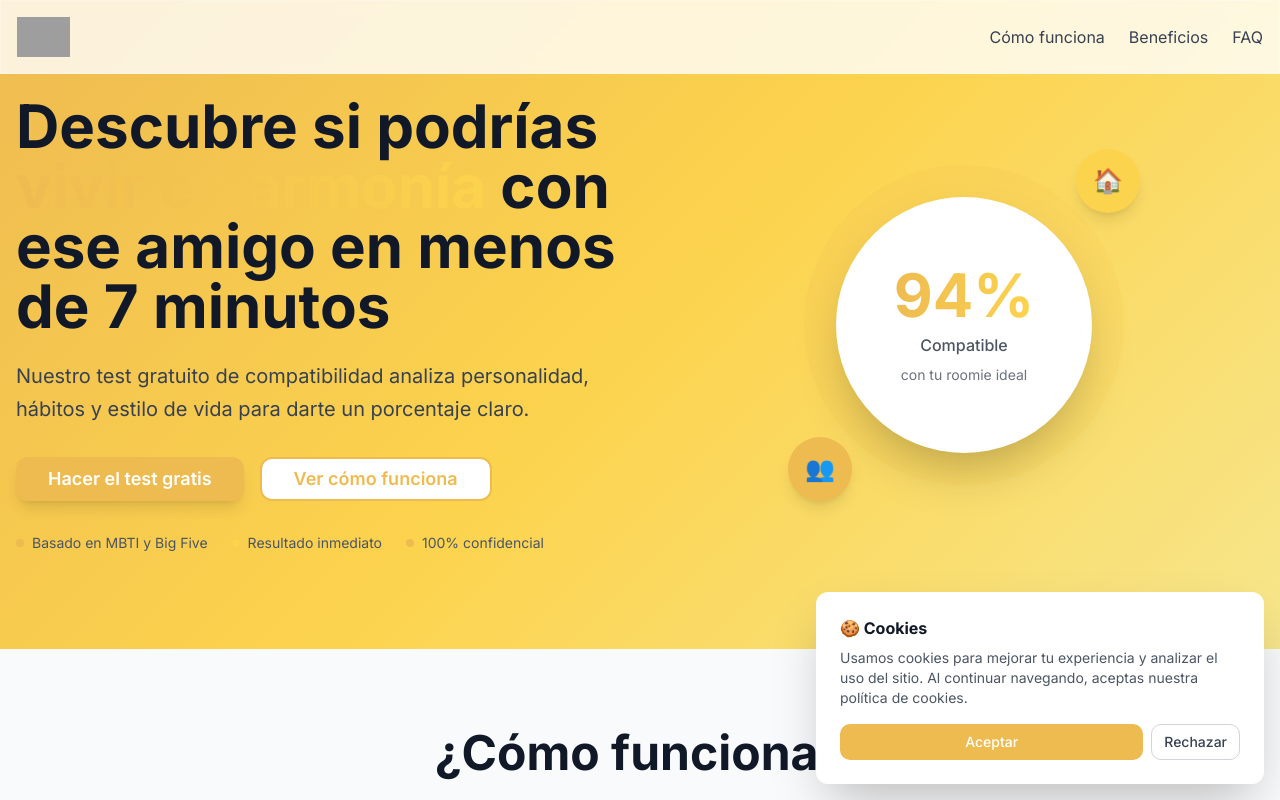
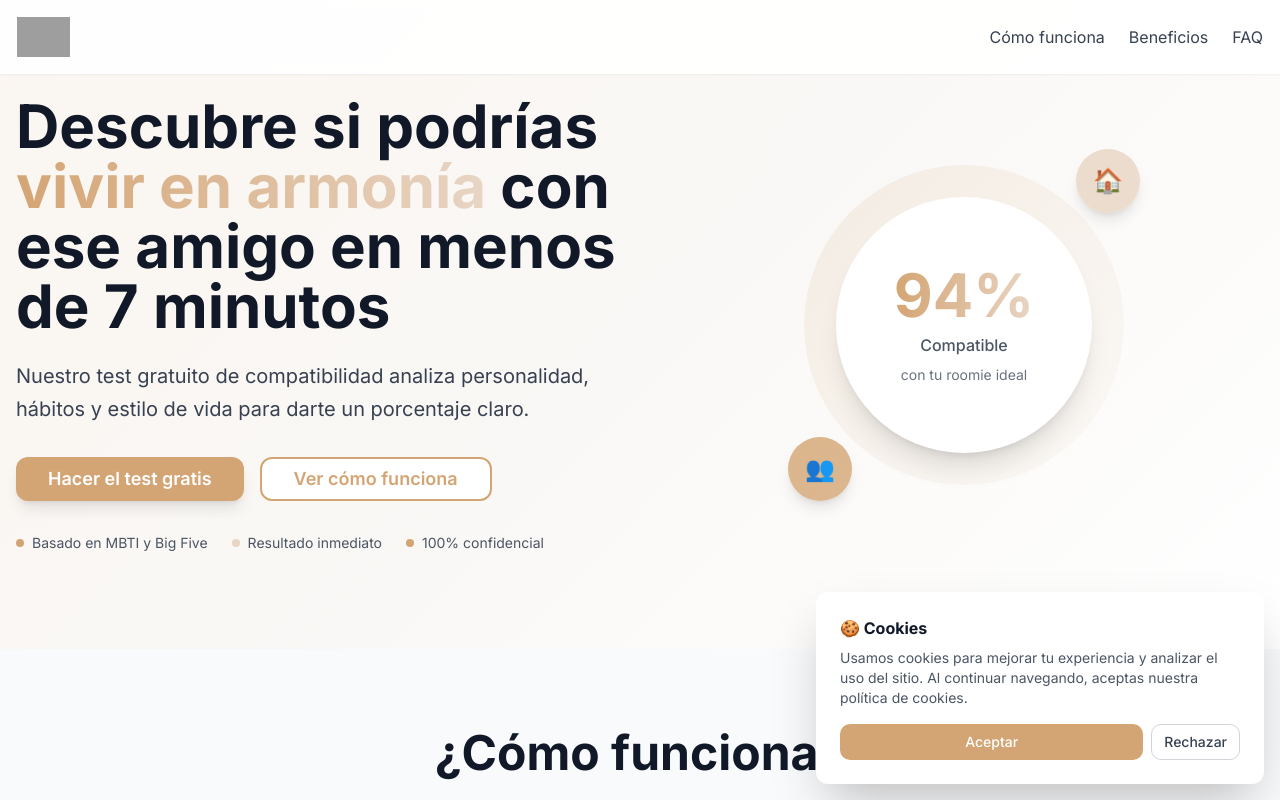
Before and after one commit to saubinaud/roomie-match-landing, a React (Vite) app: page / in a window 1280 px wide. Shown: the top 800 px of the page. Built offline with nearby package versions, Linux system fonts and the light colour scheme; grey boxes are pictures that could not be loaded.

Commit message:
Refactor: Implement new color palette
This commit implements the new color palette with a golden hue and subtle gradients, as well as adjusts visual elements for a more sophisticated look.

```diff
--- a/src/components/Hero.tsx
+++ b/src/components/Hero.tsx
@@ -60,8 +60,8 @@ const Hero = () => {
 
           <div className="flex justify-center animate-fade-in animate-delay-200">
             <div className="relative">
-              <div className="w-80 h-80 bg-gradient-to-br from-primary/20 to-accent/20 rounded-full flex items-center justify-center">
-                <div className="w-64 h-64 bg-white rounded-full shadow-2xl flex items-center justify-center">
+              <div className="w-80 h-80 bg-gradient-to-br from-primary/15 to-accent/10 rounded-full flex items-center justify-center">
+                <div className="w-64 h-64 bg-white rounded-full shadow-xl flex items-center justify-center">
                   <div className="text-center">
                     <div className="text-6xl font-bold gradient-text mb-2">94%</div>
                     <div className="text-gray-600 font-medium">Compatible</div>
@@ -69,10 +69,10 @@ const Hero = () => {
                   </div>
                 </div>
               </div>
-              <div className="absolute -top-4 -right-4 w-16 h-16 bg-accent rounded-full flex items-center justify-center shadow-lg">
+              <div className="absolute -top-4 -right-4 w-16 h-16 bg-accent/80 rounded-full flex items-center justify-center shadow-lg">
                 <span className="text-2xl">🏠</span>
               </div>
-              <div className="absolute -bottom-4 -left-4 w-16 h-16 bg-primary rounded-full flex items-center justify-center shadow-lg">
+              <div className="absolute -bottom-4 -left-4 w-16 h-16 bg-primary/80 rounded-full flex items-center justify-center shadow-lg">
                 <span className="text-2xl">👥</span>
               </div>
             </div>
--- a/src/components/InviteAndEarn.tsx
+++ b/src/components/InviteAndEarn.tsx
@@ -46,7 +46,7 @@ const InviteAndEarn = () => {
   const progressPercentage = (inviteCount / 3) * 100;
 
   return (
-    <section className="py-20 bg-gradient-to-br from-primary/5 to-accent/5">
+    <section className="py-20 bg-gradient-to-br from-primary/8 to-accent/5">
       <div className="container mx-auto px-4">
         <div className="max-w-4xl mx-auto text-center animate-fade-in">
           <h2 className="text-4xl lg:text-5xl font-bold text-gray-900 mb-6">
@@ -71,7 +71,7 @@ const InviteAndEarn = () => {
                     </div>
                     <div className="w-full bg-gray-200 rounded-full h-4 overflow-hidden">
                       <div
-                        className="h-full bg-gradient-to-r from-primary to-green-600 rounded-full transition-all duration-1000 ease-out"
+                        className="h-full bg-gradient-to-r from-primary to-accent rounded-full transition-all duration-1000 ease-out"
                         style={{ width: `${progressPercentage}%` }}
                       ></div>
                     </div>
@@ -93,25 +93,25 @@ const InviteAndEarn = () => {
                 </div>
 
                 <div className="text-center">
-                  <div className="bg-gradient-to-br from-primary to-green-600 rounded-2xl p-8 text-white">
+                  <div className="bg-gradient-to-br from-primary to-accent rounded-2xl p-8 text-white">
                     <div className="text-4xl mb-4">🎁</div>
                     <h4 className="text-xl font-bold mb-2">Informe Premium</h4>
                     <p className="text-primary-foreground/90 mb-4">Valor regular: €3</p>
                     <ul className="text-left text-sm space-y-2">
                       <li className="flex items-center gap-2">
-                        <span className="text-accent">✓</span>
+                        <span className="text-white">✓</span>
                         Análisis profundo de compatibilidad
                       </li>
                       <li className="flex items-center gap-2">
-                        <span className="text-accent">✓</span>
+                        <span className="text-white">✓</span>
                         Consejos personalizados de convivencia
                       </li>
                       <li className="flex items-center gap-2">
-                        <span className="text-accent">✓</span>
+                        <span className="text-white">✓</span>
                         Estrategias para resolver conflictos
                       </li>
                       <li className="flex items-center gap-2">
-                        <span className="text-accent">✓</span>
+                        <span className="text-white">✓</span>
                         Recomendaciones de acuerdos de casa
                       </li>
                     </ul>
--- a/src/index.css
+++ b/src/index.css
@@ -14,16 +14,16 @@
     --popover: 0 0% 100%;
     --popover-foreground: 210 18% 12%;
 
-    --primary: 42 75% 62%;
+    --primary: 33 45% 65%;
     --primary-foreground: 0 0% 100%;
 
-    --secondary: 220 14% 96%;
+    --secondary: 43 20% 96%;
     --secondary-foreground: 210 18% 12%;
 
-    --muted: 220 14% 96%;
+    --muted: 43 20% 96%;
     --muted-foreground: 215 13% 34%;
 
-    --accent: 45 93% 58%;
+    --accent: 31 35% 82%;
     --accent-foreground: 210 18% 12%;
 
     --destructive: 0 84% 60%;
@@ -31,7 +31,7 @@
 
     --border: 220 13% 91%;
     --input: 220 13% 91%;
-    --ring: 42 75% 62%;
+    --ring: 33 45% 65%;
 
     --radius: 0.75rem;
 
@@ -52,19 +52,19 @@
     --card-foreground: 210 40% 98%;
     --popover: 210 18% 12%;
     --popover-foreground: 210 40% 98%;
-    --primary: 42 75% 62%;
+    --primary: 33 45% 65%;
     --primary-foreground: 0 0% 100%;
     --secondary: 217.2 32.6% 17.5%;
     --secondary-foreground: 210 40% 98%;
     --muted: 217.2 32.6% 17.5%;
     --muted-foreground: 215 20.2% 65.1%;
-    --accent: 45 93% 58%;
+    --accent: 31 35% 82%;
     --accent-foreground: 210 18% 12%;
     --destructive: 0 62.8% 30.6%;
     --destructive-foreground: 210 40% 98%;
     --border: 217.2 32.6% 17.5%;
     --input: 217.2 32.6% 17.5%;
-    --ring: 42 75% 62%;
+    --ring: 33 45% 65%;
     --sidebar-background: 240 5.9% 10%;
     --sidebar-foreground: 240 4.8% 95.9%;
     --sidebar-primary: 224.3 76.3% 48%;
@@ -92,11 +92,11 @@
   }
 
   .hero-gradient {
-    background: linear-gradient(135deg, #EEBB51 0%, #FCD34D 50%, #F7E68C 100%);
+    background: linear-gradient(135deg, rgba(212, 165, 116, 0.1) 0%, rgba(248, 246, 243, 0.8) 50%, #FFFFFF 100%);
   }
 
   .glass-effect {
-    @apply bg-white/80 backdrop-blur-sm border border-white/20;
+    @apply bg-white/90 backdrop-blur-sm border border-white/30 shadow-sm;
   }
 }
 
--- a/tailwind.config.ts
+++ b/tailwind.config.ts
@@ -26,19 +26,19 @@ export default {
 				background: 'hsl(var(--background))',
 				foreground: 'hsl(var(--foreground))',
 				primary: {
-					DEFAULT: '#EEBB51',
+					DEFAULT: '#D4A574',
 					foreground: '#FFFFFF'
 				},
 				secondary: {
-					DEFAULT: '#F3F4F6',
-					foreground: '#1E1E1E'
+					DEFAULT: '#F8F6F3',
+					foreground: '#2D2D2D'
 				},
 				accent: {
-					DEFAULT: '#FCD34D',
-					foreground: '#1E1E1E'
+					DEFAULT: '#E8D5C4',
+					foreground: '#2D2D2D'
 				},
 				muted: {
-					DEFAULT: '#F9FAFB',
+					DEFAULT: '#FAF9F7',
 					foreground: '#6B7280'
 				},
 				destructive: {
```
